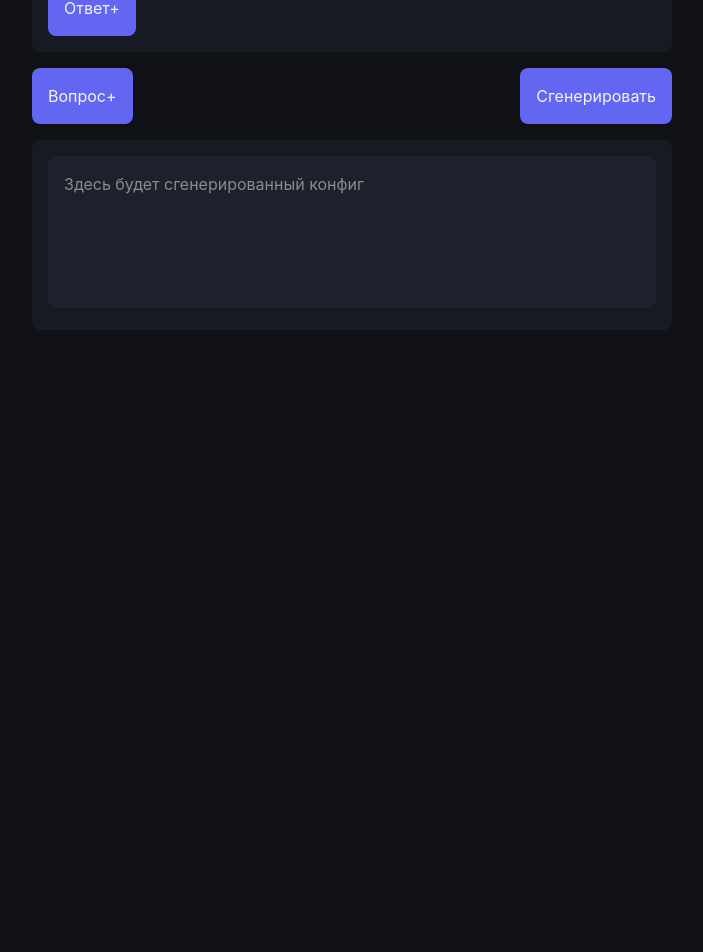
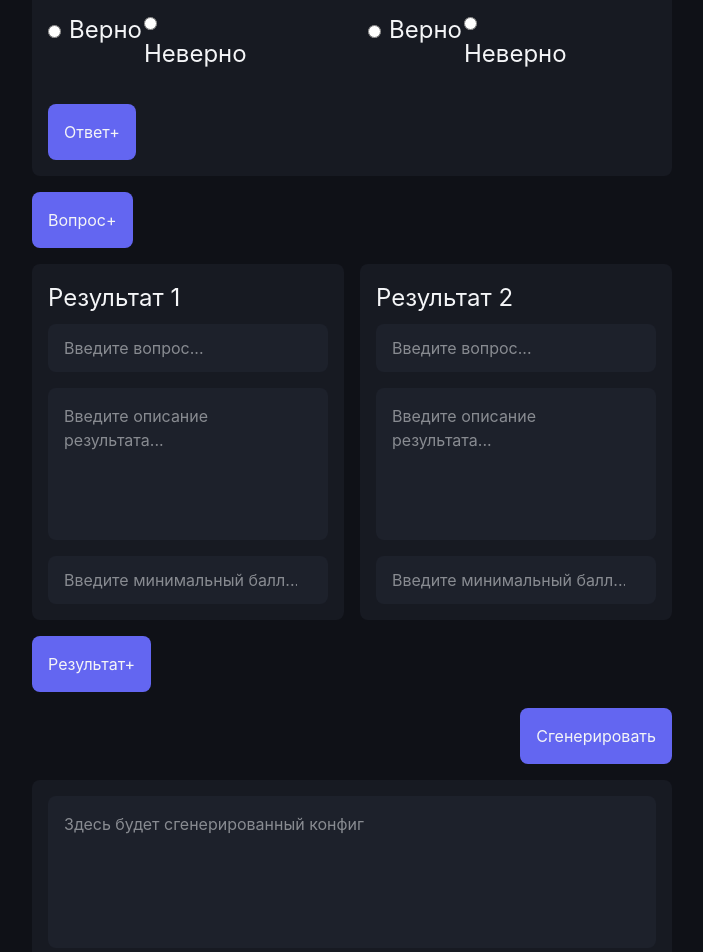
Before and after one commit to polluushka/test-generator, a React (Vite) app: page / in a window 1280 px wide. Shown: the part 924-1876 px from the top of the page, without its empty margins (288-991 px from the left). Before the commit the page ends 1302 px from the top, so only its background shows below. Built offline with nearby package versions, Linux system fonts and the light colour scheme.

Commit message:
addition of the 'result' field and full config

```diff
--- a/package.json
+++ b/package.json
@@ -6,8 +6,8 @@
   "scripts": {
     "dev": "vite",
     "build": "vite build",
-    "lint": "eslint .",
-    "preview": "vite preview"
+    "predeploy": "npm run build",
+    "deploy": "gh-pages -d dist"
   },
   "dependencies": {
     "@fortawesome/fontawesome-svg-core": "^7.3.1",
@@ -26,6 +26,7 @@
     "eslint": "^10.10.0",
     "eslint-plugin-react-hooks": "^7.1.1",
     "eslint-plugin-react-refresh": "^0.5.6",
+    "gh-pages": "^6.3.0",
     "globals": "^17.12.0",
     "vite": "^8.3.0"
   }
--- a/src/App.jsx
+++ b/src/App.jsx
@@ -5,28 +5,34 @@ import Textarea from './components/Textarea';
 import Button from './components/Button';
 import Radio from './components/Radio';
 // import template from './data/template.json'
-import step from './data/step-template.json'
-import answer from './data/answer-template.json'
+import step_json from './data/step-template.json'
+import answer_json from './data/answer-template.json'
+import result_json from './data/result-template.json'
+import item_result_json from './data/item-result-template.json'
+import template_json from './data/template.json'
 
 function App() {
 
-  // const [standartTemplate, setStandartTemplate] = useState(template);
-  const [stepTemplate, setStepTemplate] = useState(step);
-  const [answerTemplate, setAnswerTemplate] = useState(answer);
+  const stepTemplate = step_json;
+  const answerTemplate = answer_json;
+  const resultTemplate = result_json;
+  const itemResultTemplate = item_result_json;
+  const templateJSON = template_json;
 
-  const [inputQuestionsAnswers, setInputQuestionsAnswers] = useState([stepTemplate]);
-  const [newConfig, setNewConfig] = useState("");
-  const [newConfigEmpty, setNewConfigEmpty] = useState(true);
+  const [dataQuestionsAnswers, setDataQuestionsAnswers] = useState([stepTemplate]);
+  const [dataResult, setDataResult] = useState(resultTemplate);
+  const [dataConfig, setDataConfig] = useState(templateJSON);
+  const [dataConfigEmpty, setDataConfigEmpty] = useState(true);
 
   function addQuestion() {
-    setInputQuestionsAnswers(prev => [
+    setDataQuestionsAnswers(prev => [
       ...prev,
       stepTemplate
     ]);
   }
 
   function addAnswer(index) {
-    setInputQuestionsAnswers(prev => {
+    setDataQuestionsAnswers(prev => {
       const question = [...prev];
       question[index] = {
         ...question[index],
@@ -39,13 +45,26 @@ function App() {
     })
   }
 
+  function addResult() {
+    setDataResult(prev => {
+      const result = {
+        ...prev,
+        items: [
+          ...prev.items,
+          itemResultTemplate
+        ]
+      };
+      return result;
+    })
+  }
+
   function handleSubmit(event) {
     event.preventDefault();
 
     const form = new FormData(event.target);
     const data = Object.fromEntries(form);
 
-    setInputQuestionsAnswers(prev => {
+    setDataQuestionsAnswers(prev => {
       return prev.map((step, index_step) => ({
         ...step,
 
@@ -58,42 +77,75 @@ function App() {
           description: data[`question${index_step + 1}_answer${index_answer + 1}_description`]
         })),
 
-        question: [
+        question: data[`img${index_step + 1}`].name ?
+          [
             {
-            ...step.question[0],
               text: data[`question${index_step + 1}`],
               type: "description"
             },
             {
-            ...step.question[1]
+              "url": `https://opis-cdn.tinkoffjournal.ru/mercury/${data[`img${index_step + 1}`].name}`,
+              "size": "fullWidth",
+              "type": "image"
+            }
+          ] : [
+            {
+              text: data[`question${index_step + 1}`],
+              type: "description"
             }
           ]
       }));
     });
-    setNewConfigEmpty(false);
+    setDataResult(prev => {
+      const result = {
+        ...prev,
+        items: prev.items.map((item, index_item) => ({
+          ...item,
+          min: data[`result${index_item + 1}_min`],
+          title: data[`result${index_item + 1}`],
+          description: data[`result${index_item + 1}_description`]
+        }))
+      }
+      return result;
+    });
+    setDataConfigEmpty(false);
   }
 
   useEffect(() => {
-      setNewConfig(JSON.stringify(inputQuestionsAnswers, null, 2));
-  }, [inputQuestionsAnswers])
+      setDataConfig(prev => {
+        const config = {
+          ...prev,
+          steps: dataQuestionsAnswers,
+          result: dataResult
+        }
+        return config
+      });
+  }, [dataQuestionsAnswers, dataResult])
 
   return (
     <div className='main__container'>
+
       <form className='w-full grid grid-cols-2 gap-1 mb-1' onSubmit={ handleSubmit }>
+
         <Panel classname="col-span-2 flex flex-col">
-          <Input placeholder="Введите название..." label="Название теста" id="name" name="name" />
+          <Input type="text" placeholder="Введите название..." label="Название теста" id="name" name="name" />
         </Panel>
+
         <Panel classname="col-span-2 flex flex-col">
-          <Input placeholder="/slug-test" label="Слаг" id="slug" name="slug" />
+          <Input type="text" placeholder="/slug-test" label="Слаг" id="slug" name="slug" />
         </Panel>
-        {inputQuestionsAnswers.map((question, index_question) => {
+
+        {dataQuestionsAnswers.map((question, index_question) => {
           return (
             <Panel key={ index_question } classname="col-span-2 grid grid-cols-2 gap-2">
               <div className="col-span-2 flex flex-col">
-                <Input placeholder="Введите вопрос..."
-                  label={`Вопрос ${index_question + 1}`}
-                  id={`question${index_question + 1}`}
-                  name={`question${index_question + 1}`} />
+                <Input type="text" placeholder="Введите вопрос..." label={`Вопрос ${index_question + 1}`}
+                  id={`question${index_question + 1}`} name={`question${index_question + 1}`} />
+              </div>
+
+              <div className="col-span-2 flex flex-col">
+                <Input type="file" placeholder="" label={`загрузить картинку`}
+                  id={`img${index_question + 1}`} name={`img${index_question + 1}`} />
               </div>
 
               <div>
@@ -101,38 +153,35 @@ function App() {
                   name={`type_question${index_question + 1}`}
                   value="optionButton">Плашки</Radio>
               </div>
+
               <div>
                 <Radio id={`tile_question${index_question + 1}`}
                   name={`type_question${index_question + 1}`}
                   value="tile">Тайлы (в разработке)</Radio>
               </div>
 
-              {question.answers.map((option, index_answer) => {
+              {question.answers.map((_, index_answer) => {
                 return(
                   <div key={ index_answer } className="grid grid-cols-1 gap-1">
                     <div className="flex flex-col">
-                      <Input placeholder="Введите вариант ответа..."
-                        label={`Вариант ответа ${index_answer + 1}`}
-                        id={`question${index_question + 1}_answer${index_answer + 1}`}
-                        name={`question${index_question + 1}_answer${index_answer + 1}`} />
+                      <Input placeholder="Введите вариант ответа..."  type="text" label={`Вариант ответа ${index_answer + 1}`}
+                        id={`question${index_question + 1}_answer${index_answer + 1}`} name={`question${index_question + 1}_answer${index_answer + 1}`} />
                     </div>
                     <div className="flex flex-col">
-                      <Textarea readOnly={ false } placeholder="Введите описание ответа..."
-                        label={`Описание варианта ответа ${index_answer + 1}`} heightArea="5"
+                      <Textarea readOnly={ false } placeholder="Введите описание ответа..." heightArea="5"
+                        ariaLabel={`Описание варианта ответа ${index_answer + 1}`}
                         id={`question${index_question + 1}_answer${index_answer + 1}_description`}
                         name={`question${index_question + 1}_answer${index_answer + 1}_description`} />
                     </div>
                     <div className="grid grid-cols-3">
                       <div>
-                        <Radio id={`true_question${index_question + 1}_answer${index_answer + 1}`}
-                        name={`isCorrect_question${index_question + 1}_answer${index_answer + 1}`}
-                        value="true">Верно</Radio>
+                        <Radio value="true" id={`true_question${index_question + 1}_answer${index_answer + 1}`}
+                        name={`isCorrect_question${index_question + 1}_answer${index_answer + 1}`}>Верно</Radio>
                       </div>
 
                       <div>
-                        <Radio id={`false_question${index_question + 1}_answer${index_answer + 1}`}
-                        name={`isCorrect_question${index_question + 1}_answer${index_answer + 1}`}
-                        value="false">Неверно</Radio>
+                        <Radio value="false" id={`false_question${index_question + 1}_answer${index_answer + 1}`}
+                        name={`isCorrect_question${index_question + 1}_answer${index_answer + 1}`}>Неверно</Radio>
                       </div>
                     </div>
                   </div>
@@ -143,17 +192,45 @@ function App() {
 
             </Panel>
           )})}
-        {/* <TextArea label="Вопросы и ответы" placeholder="Введите текст..." heightArea="10" id="questions_answers" name="questions_answers" />
-        <TextArea label="Результаты" placeholder="Введите текст..." heightArea="10" id="results" name="results" /> */}
+
+        <div className="col-span-2">
           <Button onClick={ addQuestion }>Вопрос+</Button>
-        <Button classname="justify-self-end">Сгенерировать</Button>
+        </div>
+
+        {dataResult.items.map((result, index_result) => {
+          return(
+            <Panel key={ index_result } classname="grid grid-cols-1 gap-y-1">
+              <div className="col-span-2 flex flex-col">
+                <Input type="text" placeholder="Введите вопрос..." label={`Результат ${index_result + 1}`}
+                  id={`result${index_result + 1}`} name={`result${index_result + 1}`} />
+              </div>
+              <div className="flex flex-col">
+                <Textarea readOnly={ false } placeholder="Введите описание результата..." heightArea="5" ariaLabel={`Описание результата ${index_result + 1}`}
+                  id={`result${index_result + 1}_description`} name={`result${index_result + 1}_description`} />
+              </div>
+              <div className="col-span-2 flex flex-col">
+                <Input type="number" placeholder="Введите минимальный балл..." ariaLabel="Минималльный балл"
+                  id={`result${index_result + 1}_min`} name={`result${index_result + 1}_min`} />
+              </div>
+            </Panel>
+          )})}
+
+        <div className="col-span-2">
+          <Button onClick={ addResult }>Результат+</Button>
+        </div>
+
+        <div className="col-span-2 justify-self-end">
+          <Button>Сгенерировать</Button>
+        </div>
+
       </form>
 
       <Panel classname="w-full">
+
         <Textarea classname="w-full"
-        placeholder="Здесь будет сгенерированный конфиг"
-        label="Конфиг" id="config" name="config"
-        heightArea={ newConfigEmpty ? 5 : 15 } readOnly={ true } value={ newConfigEmpty ? "": newConfig }></Textarea>
+        placeholder="Здесь будет сгенерированный конфиг" ariaLabel="Конфиг" id="config" name="config"
+        heightArea={ dataConfigEmpty ? 5 : 15 } readOnly={ true } value={ dataConfigEmpty ? "": JSON.stringify(dataConfig, null, 2) }></Textarea>
+
       </Panel>
     </div>
   )
--- a/src/components/Input.jsx
+++ b/src/components/Input.jsx
@@ -3,15 +3,16 @@ import Label from "./Label";
 const Input = (props) => {
     const {
         label,
+        ariaLabel,
         placeholder,
-        // classname,
+        type,
         id,
         name
     } = props;
     return (
         <>
-            <Label forInput={ id }>{ label }</Label>
-            <input type="text" placeholder={ placeholder } className="field h-3" id={ id } name={ name } />
+            { label !== undefined && (<Label forInput={ id }>{ label }</Label>) }
+            <input className="field h-3" placeholder={ placeholder } type={ type } aria-label={ ariaLabel ? ariaLabel : label } id={ id } name={ name } />
         </>
     )
 }
--- a/src/components/Textarea.jsx
+++ b/src/components/Textarea.jsx
@@ -2,7 +2,7 @@ import Label from "./Label";
 
 const Textarea = (props) => {
     const {
-        label,
+        ariaLabel,
         placeholder,
         heightArea,
         value,
@@ -13,9 +13,7 @@ const Textarea = (props) => {
     } = props;
     return(
         <textarea className={`field ${classname}`}
-            placeholder={ placeholder }
-            aria-label={ label }
-            rows={ heightArea }
+            placeholder={ placeholder } aria-label={ ariaLabel } rows={ heightArea }
             id={ id } name={ name } value={ value } readOnly={ readOnly }></textarea>
     )
 }
--- /dev/null
+++ b/src/data/item-result-template.json
@@ -0,0 +1,6 @@
+{
+    "min": 0,
+    "title": "",
+    "imageUrl": "",
+    "description": ""
+}
--- /dev/null
+++ b/src/data/result-template.json
@@ -0,0 +1,19 @@
+{
+   "items": [
+        {
+            "min": 0,
+            "title": "",
+            "imageUrl": "",
+            "description": ""
+        },
+        {
+            "min": 0,
+            "title": "",
+            "imageUrl": "",
+            "description": ""
+        }
+    ],
+   "isRetakeEnabled": true,
+   "canScrollToFirstError": false,
+   "shouldShowScoreCounter": true
+}
--- a/src/data/template.json
+++ b/src/data/template.json
@@ -0,0 +1,42 @@
+{
+    "ui": {
+        "text": {
+            "button": {
+                "result": "Показать результаты"
+            }
+        },
+        "style": {
+            "button": {
+                "result": {
+                    "color": "white",
+                    "hoverColor": "white",
+                    "backgroundColor": "#453EFF",
+                    "backgroundHoverColor": "#4751FF"
+                }
+            }
+        }
+    },
+    "steps": [
+        {
+            "type": "optionButton",
+            "answers": [
+                {},
+                {}
+            ],
+            "question": [
+                {},
+                {}
+            ]
+        }
+    ],
+    "result": {
+        "items": [
+            {}
+        ],
+        "isRetakeEnabled": true,
+        "canScrollToFirstError": false,
+        "shouldShowScoreCounter": true
+    },
+    "stepAlign": "vertical",
+    "shouldRevealAnswersResult": true
+}
--- a/vite.config.js
+++ b/vite.config.js
@@ -7,4 +7,5 @@ export default defineConfig({
     react(),
     tailwindcss(),
   ],
+  base: '/test-generator/'
 })
```
Also changed, not shown: 1 other file (tests, documents, lock files or other folders). Lines whose indentation alone changed are shown as unchanged.
